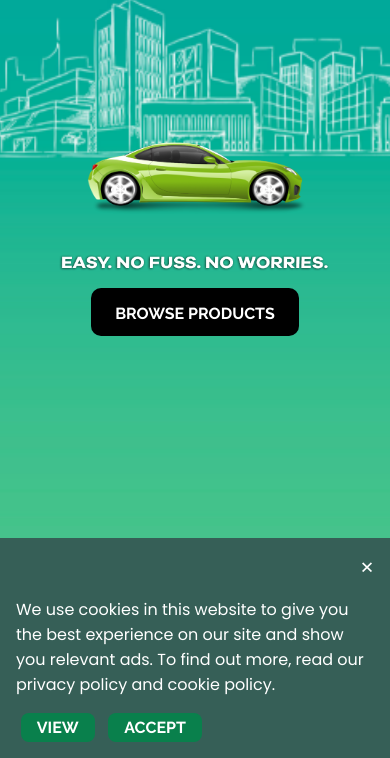
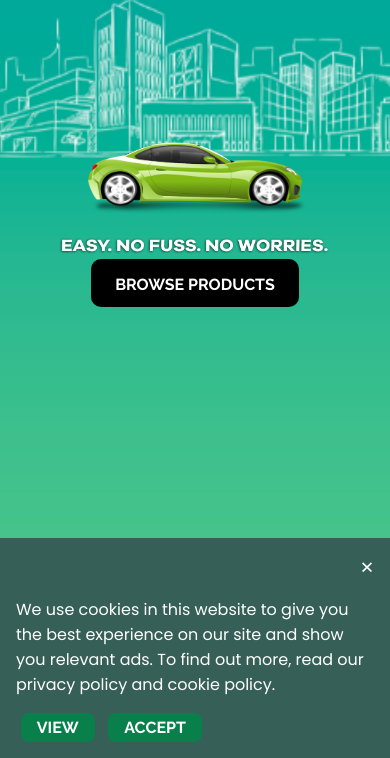
Before and after one commit to aeronalmira0005/page-1, a plain HTML site: page index.html in a window 390 px wide. Shown: the part 86-844 px from the top of the page. Drawn offline with nearby package versions, Linux system fonts and the light colour scheme.

Commit message:
Add files via upload

```diff
--- a/css/style.css
+++ b/css/style.css
@@ -768,7 +768,7 @@ h3.logo-text{
   .showcase .ez {
     height: 2rem;
     margin: 0;
-    top: 47vh;
+    top: 45vh;
   }
 
   a.btn {
@@ -777,7 +777,7 @@ h3.logo-text{
     height: 2rem;
     margin-top: 0.5rem;
     padding-bottom: 0;
-    top: 51vh;
+    top: 47.5vh;
   }
 
   .menu-wrap .logo {
```
